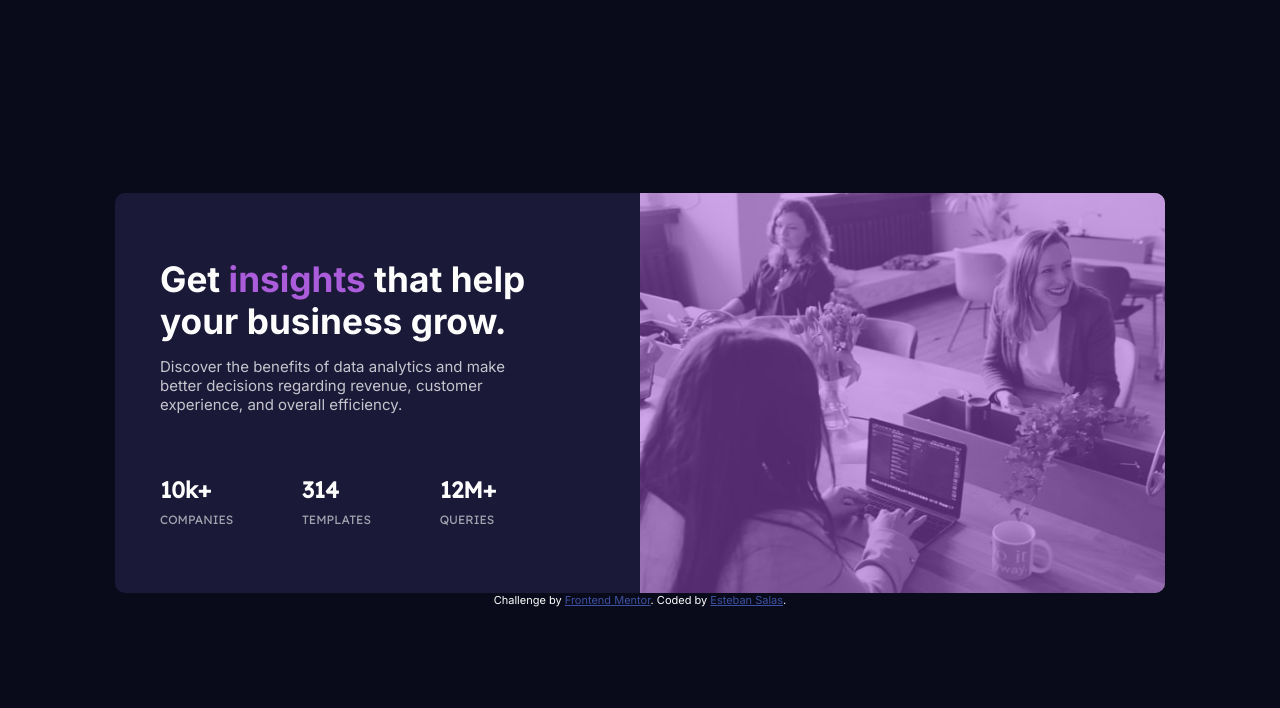
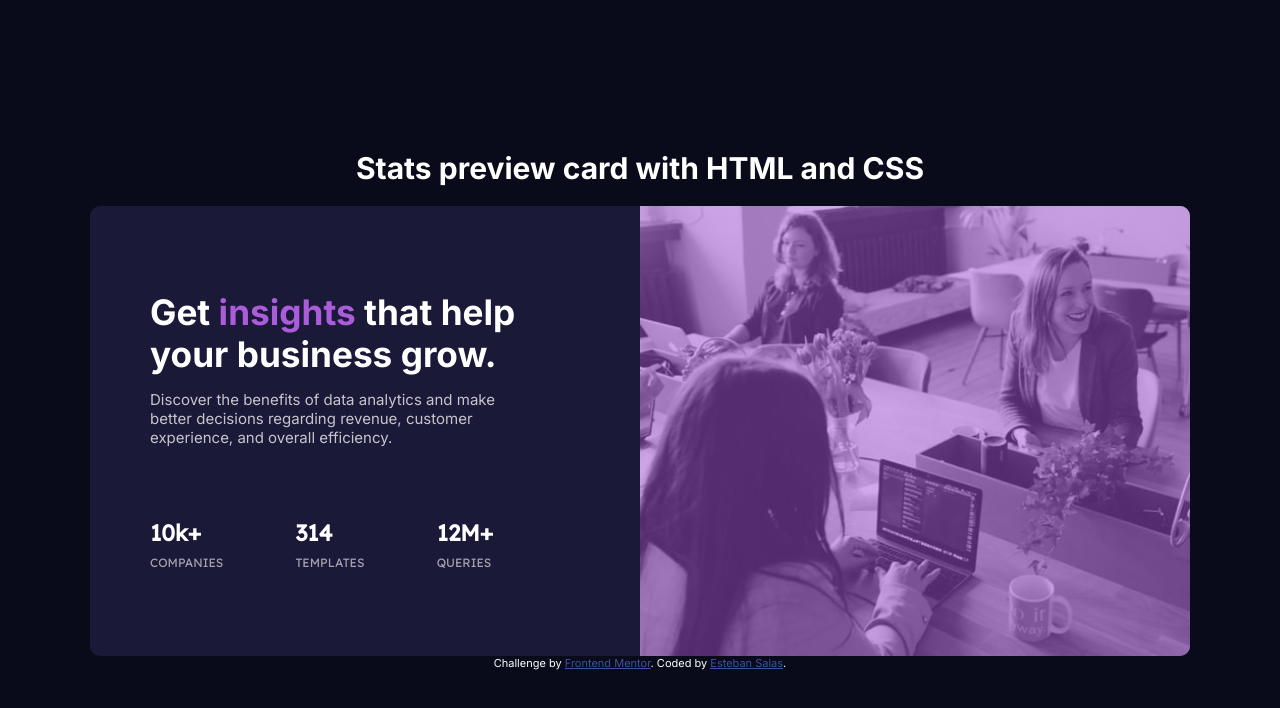
Before and after one commit to Geo0510/stats-preview-card, a plain HTML site: page index.html in a window 1280 px wide. Drawn offline with Linux system fonts and the light colour scheme.

Commit message:
update styles and index

```diff
--- a/css/estilos.css
+++ b/css/estilos.css
@@ -47,10 +47,10 @@ img {
 
 .container {
   position: relative;
-  width: 1050px;
-  height: 400px;
+  width: 1100px;
+  height: 450px;
   background-color: hsl(244, 38%, 16%);
-  padding: 3em;
+  padding: 4em;
   display: flex;
   justify-content: space-between;
   border-radius: 10px;
@@ -118,6 +118,10 @@ img {
     min-height: 0;
   }
 
+  header{
+    display: none;
+  }
+
   .container_header {
     display: block;
     width: 100%;
@@ -170,6 +174,10 @@ img {
     min-height: 0;
   }
 
+  header{
+    display: none;
+  }
+
   .container_header {
     display: block;
     width: 100%;
--- a/index.html
+++ b/index.html
@@ -21,6 +21,9 @@
     <title>Frontend Mentor | Stats preview card component</title>
   </head>
   <body>
+    <header>
+      <h1>Stats preview card with HTML and CSS</h1>
+    </header>
     <main>
       <div class="container">
         <header class="container_header"></header>
```
